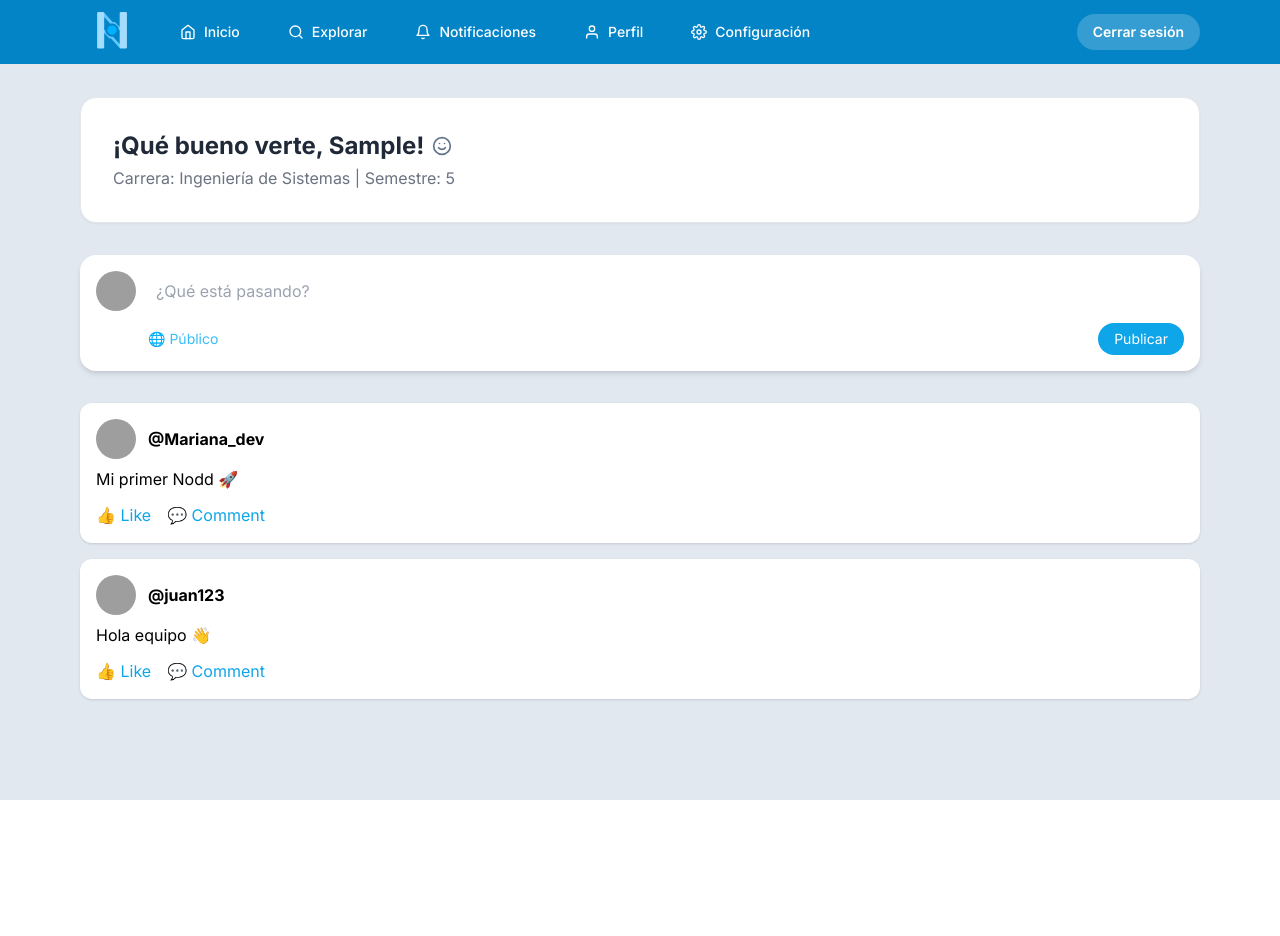
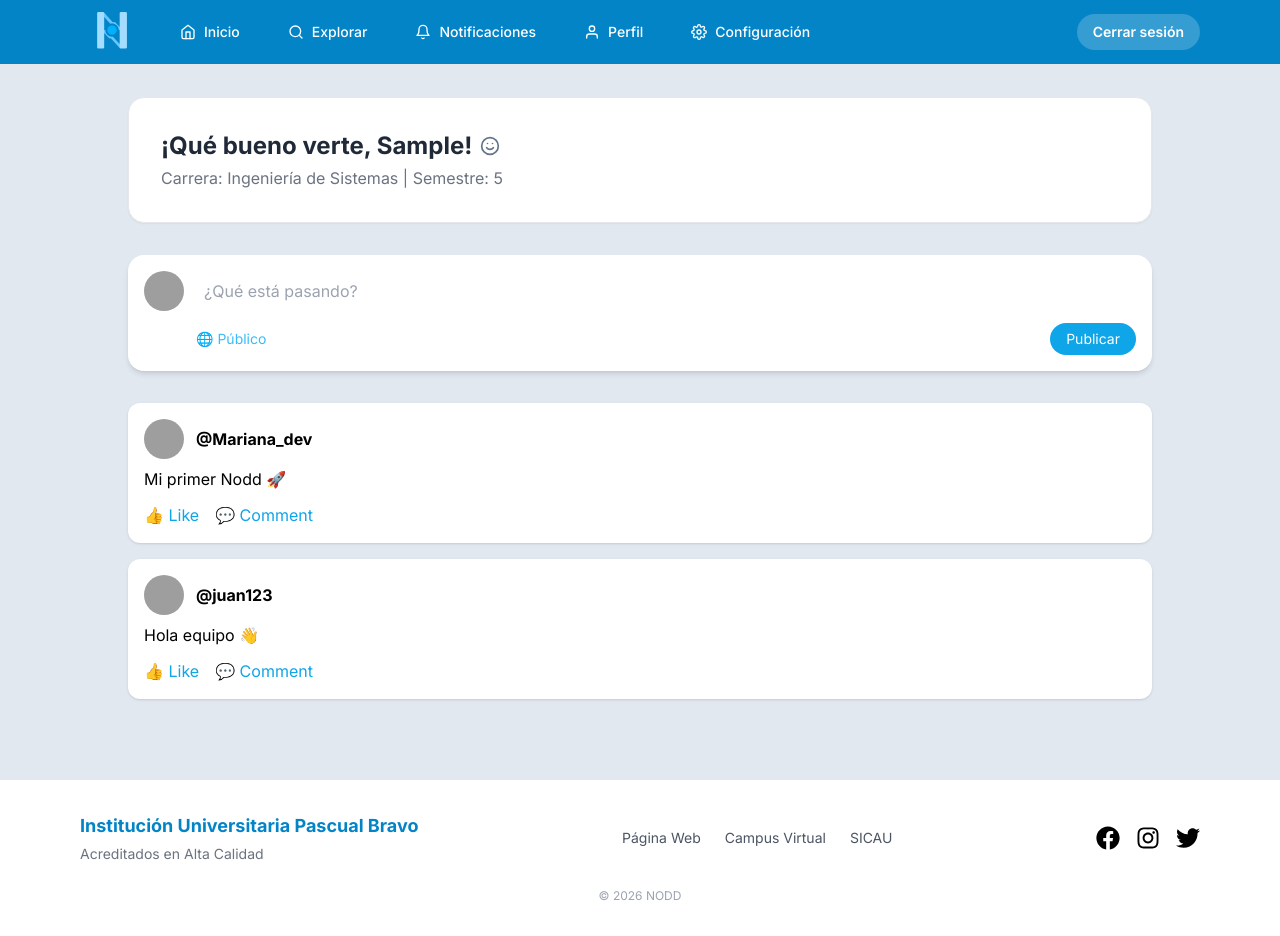
Before and after one commit to Andres-debug/Social-Media-PB-Front, a React (Vite) app: page / in a window 1280 px wide. Both pictures are taken after typing "Sample", "Sample123" into the empty fields and a click on the button "Ingresar". Before the commit the page ends 800 px from the top, so only its background shows below. Built offline with nearby package versions, Linux system fonts and the light colour scheme; grey boxes are pictures that could not be loaded.

Commit message:
JonnierG--issue2/Componente Footer.tsx con enlaces institucionales.

```diff
--- a/src/layout/Footer.tsx
+++ b/src/layout/Footer.tsx
@@ -0,0 +1,78 @@
+import { FaFacebook, FaInstagram, FaTwitter } from 'react-icons/fa';
+
+export const Footer = () => {
+  return (
+    <footer className="bg-white border-t border-gray-200 mt-12">
+      <div className="max-w-6xl mx-auto px-4 py-8">
+
+        <div className="flex flex-col md:flex-row justify-between items-center gap-6">
+
+          {/* Info */}
+          <div className="text-center md:text-left">
+            <h3 className="text-lg font-bold text-sky-700">
+              Institución Universitaria Pascual Bravo
+            </h3>
+            <p className="text-gray-500 text-sm mt-1">
+              Acreditados en Alta Calidad
+            </p>
+          </div>
+
+          <div className="flex gap-6 text-sm text-gray-600">
+            <a
+              href="https://www.pascualbravo.edu.co/"
+              target="_blank"
+              className="hover:text-sky-600 transition"
+            >
+              Página Web
+            </a>
+            <a
+              href="https://campus.pascualbravovirtual.edu.co/logincampus/login.html?errorcode=4"
+              target="_blank"
+              className="hover:text-sky-600 transition"
+            >
+              Campus Virtual
+            </a>
+            <a
+              href="https://sicau.pascualbravo.edu.co/SICAU/Account/Login?returnUrl=%2FSICAU%2FEstudiante%2FGeneral"
+              target="_blank"
+              className="hover:text-sky-600 transition"
+            >
+              SICAU
+            </a>
+          </div>
+
+          {/* Redes */}
+          <div className="flex gap-4 text-2xl">
+            <a
+              href="https://www.facebook.com/iupascualbravo"
+              target="_blank"
+              className="hover:text-blue-600 transition"
+            >
+              <FaFacebook />
+            </a>
+            <a
+              href="https://www.instagram.com/iupascualbravo"
+              target="_blank"
+              className="hover:text-pink-500 transition"
+            >
+              <FaInstagram />
+            </a>
+            <a
+              href="https://twitter.com/iupascualbravo"
+              target="_blank"
+              className="hover:text-sky-500 transition"
+            >
+              <FaTwitter />
+            </a>
+          </div>
+
+        </div>
+
+        <div className="mt-6 text-center text-xs text-gray-400">
+          © {new Date().getFullYear()} NODD
+        </div>
+
+      </div>
+    </footer>
+  );
+};
--- a/src/pages/Home/Home.tsx
+++ b/src/pages/Home/Home.tsx
@@ -1,5 +1,6 @@
 import { useUserStore } from '../../context/useUserStore';
 import { Navbar } from '../../layout/Navbar';
+import { Footer } from '../../layout/Footer';
 import NoddCard from "../../components/NoodCard";
 import { mockData } from "../../utils/mockData";
 import { FiSmile } from 'react-icons/fi';
@@ -8,14 +9,12 @@ const Home = () => {
   const user = useUserStore((state) => state.user);
 
   return (
-    <div className="min-h-screen bg-sky-100 pb-24 md:pb-0">
+    <div className="min-h-screen bg-sky-100 flex flex-col">
 
-      {/* Navbar */}
       <Navbar />
 
-      <main className="max-w-6xl mx-auto px-4 py-8">
+      <main className="w-[90%] max-w-5xl mx-auto py-8 flex-1">
 
-        {/* Bienvenida */}
         <div className="bg-white p-8 rounded-2xl shadow-sm border border-gray-200">
           <h2 className="text-2xl font-bold text-gray-800 flex items-center gap-2">
             ¡Qué bueno verte, {user?.name}!
@@ -26,18 +25,15 @@ const Home = () => {
           </p>
         </div>
 
-        {/* Input tipo X */}
         <div className="mt-8 bg-white p-4 rounded-2xl shadow-md">
           <div className="flex gap-3">
 
-            {/* Avatar */}
             <img
               src="https://i.pravatar.cc/150?img=5"
               alt="avatar"
               className="w-10 h-10 rounded-full"
             />
 
-            {/* Input + botón */}
             <div className="flex-1">
               <input
                 type="text"
@@ -59,7 +55,6 @@ const Home = () => {
           </div>
         </div>
 
-        {/* Feed */}
         <div className="mt-8 space-y-4">
           {mockData.map((item) => (
             <NoddCard
@@ -72,6 +67,9 @@ const Home = () => {
         </div>
 
       </main>
+
+      <Footer />
+
     </div>
   );
 };
```
